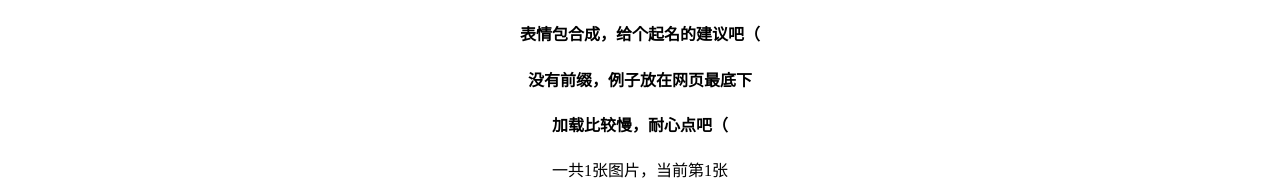
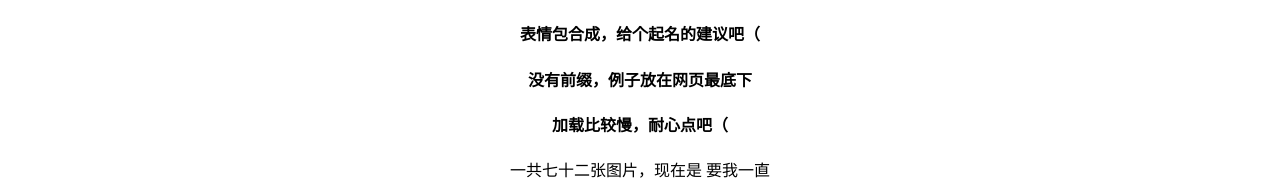
Before and after one commit to xuwu2/xuwu2.github.io, a plain HTML site: page index.html in a window 1280 px wide. Shown: the top 194 px of the page. Drawn offline with Linux system fonts and the light colour scheme.

Commit message:
Update index.html

```diff
--- a/index.html
+++ b/index.html
@@ -44,7 +44,7 @@
             // 获取id为info的p元素
             var info = document.getElementById("info");
             // 设置提示文字
-            info.innerHTML = "一共"+imgArr.length+"张图片"+"，当前第"+(index+1)+"张";
+            info.innerHTML = "一共七十二张图片，现在是 要我一直";
 
 
             // 分别为两个按钮绑定单击响应函数
```
